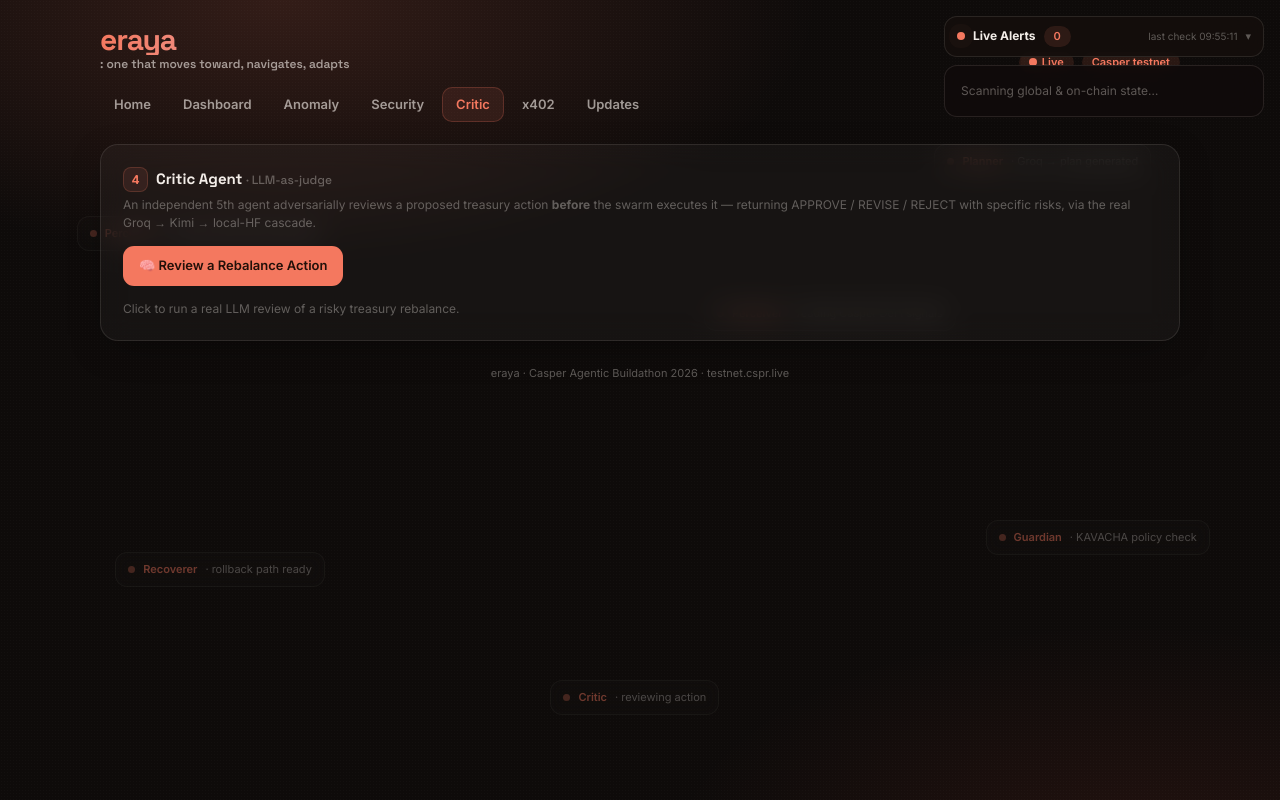
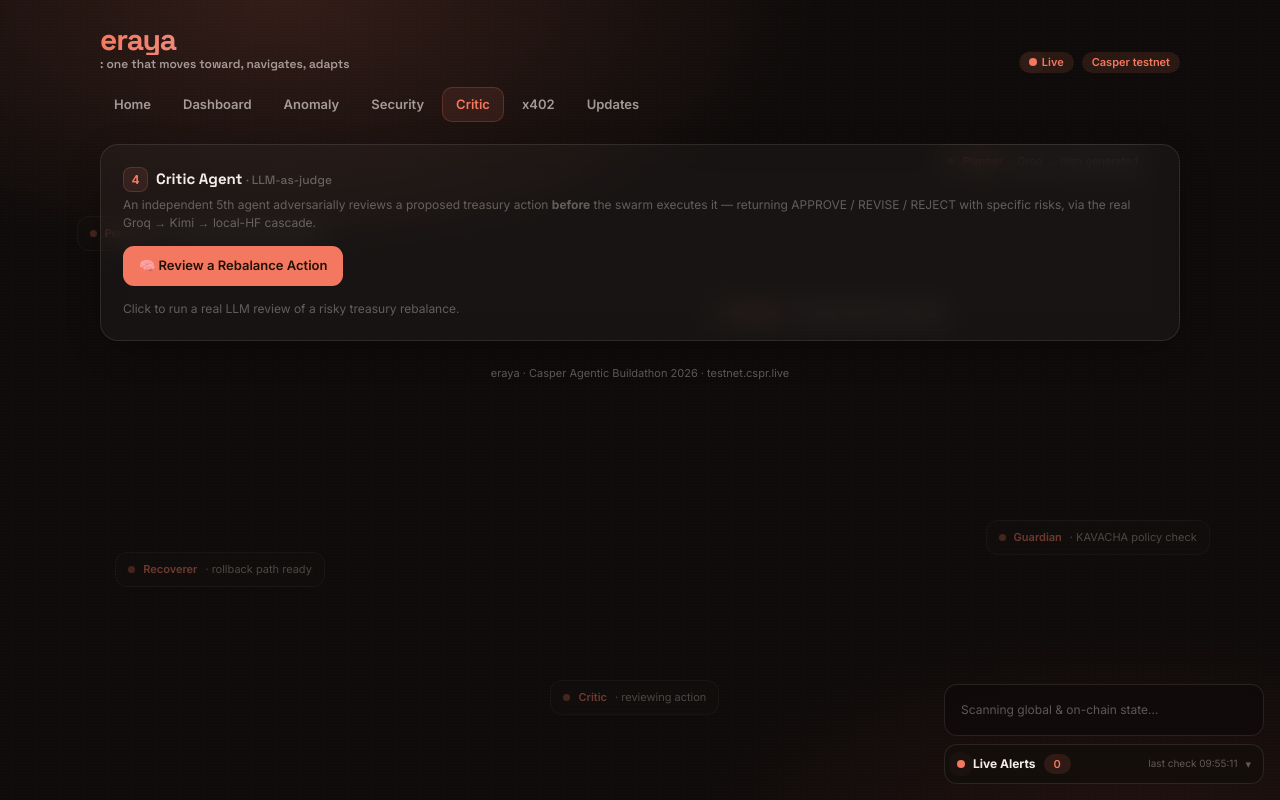
Before and after one commit to martian3062/eraya_microsoft, a Django app: page /demo/critic/ in a window 1280 px wide. Run offline with Django 5.2, Linux system fonts and the light colour scheme; parts of the project's set-up code (start-up, migrations or seed data) failed here and were passed over; some libraries are stand-ins or nearby versions.

Commit message:
Move Live Alerts to bottom-right, expanded by default (pops up from handle)
Co-Authored-By: Claude Opus 4.8 <noreply@anthropic.com>

```diff
--- a/backend/apps/frontend/templates/frontend/demo_base.html
+++ b/backend/apps/frontend/templates/frontend/demo_base.html
@@ -52,9 +52,9 @@ nav.tabs{display:flex;gap:4px;flex-wrap:wrap;margin-top:14px}
 nav.tabs a{padding:7px 13px;border-radius:10px;font-size:13px;font-weight:600;color:var(--fg2);border:1px solid transparent}
 nav.tabs a:hover{color:var(--fg);background:rgba(255,255,255,.04)}
 nav.tabs a.active{color:var(--a);background:rgba(244,120,95,.10);border-color:rgba(244,120,95,.22)}
-#alerts{position:fixed;top:16px;right:16px;width:320px;max-width:calc(100vw - 32px);z-index:60;font-size:12px}
+#alerts{position:fixed;bottom:16px;right:16px;width:320px;max-width:calc(100vw - 32px);z-index:60;font-size:12px}
 #alerts-head{display:flex;align-items:center;gap:8px;background:rgba(20,14,12,.86);border:1px solid var(--bd);border-radius:13px;padding:9px 12px;cursor:pointer;backdrop-filter:blur(16px);user-select:none}
-#alerts-body{margin-top:8px;background:rgba(16,11,10,.9);border:1px solid var(--bd);border-radius:13px;padding:8px;backdrop-filter:blur(16px);max-height:60vh;overflow-y:auto}
+#alerts-body{margin-bottom:8px;background:rgba(16,11,10,.9);border:1px solid var(--bd);border-radius:13px;padding:8px;backdrop-filter:blur(16px);max-height:56vh;overflow-y:auto}
 #alerts.collapsed #alerts-body{display:none}
 .alert{border-left:2px solid;border-radius:9px;padding:7px 9px;margin-bottom:6px;background:rgba(255,255,255,.025);animation:fade .3s}
 .alert .t{color:var(--fg);font-weight:500}.alert .m{color:var(--fg3);font-size:11px;margin-top:2px;overflow:hidden;text-overflow:ellipsis;white-space:nowrap}
@@ -69,12 +69,12 @@ nav.tabs a.active{color:var(--a);background:rgba(244,120,95,.10);border-color:rg
 {% block overlay %}{% endblock %}
 
 <div id="alerts">
+  <div id="alerts-body"><div id="alerts-feed" style="color:var(--fg3);padding:8px">Scanning global &amp; on-chain state…</div></div>
   <div id="alerts-head" onclick="document.getElementById('alerts').classList.toggle('collapsed')">
     <span class="pulse" id="alerts-dot"></span><span style="font-weight:700;color:var(--fg)">Live Alerts</span>
     <span id="alerts-count" class="badge badge-a">0</span>
     <span style="margin-left:auto;color:var(--fg3);font-size:10px" id="alerts-hb">monitoring…</span><span style="color:var(--fg3);font-size:11px">▾</span>
   </div>
-  <div id="alerts-body"><div id="alerts-feed" style="color:var(--fg3);padding:8px">Scanning global &amp; on-chain state…</div></div>
 </div>
 
 <div class="wrap">
```
